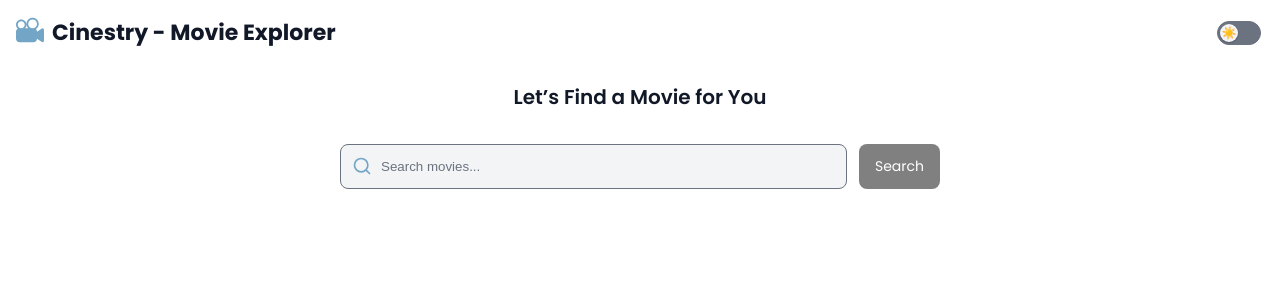
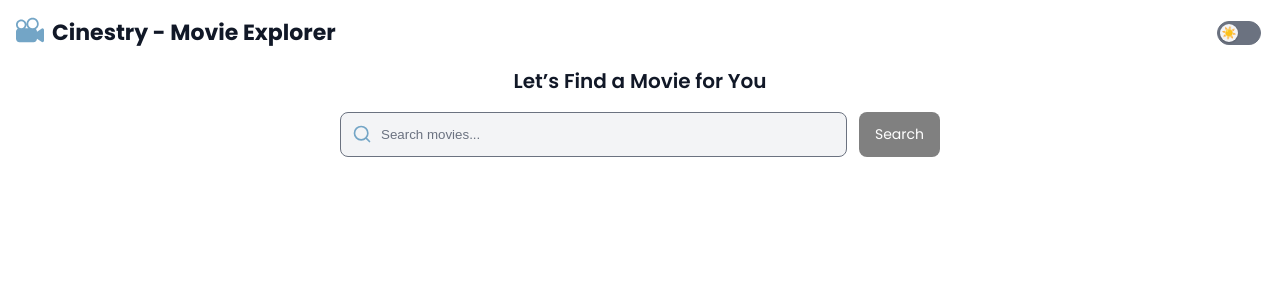
Before and after one commit to darrenbert73/cinestry, a React (Create React App) app: page / in a window 1280 px wide. Shown: the top 300 px of the page. Built offline with nearby package versions, Linux system fonts and the light colour scheme; no server answers.

Commit message:
added comments to some of the files

```diff
--- a/src/App.tsx
+++ b/src/App.tsx
@@ -7,17 +7,20 @@ import { MovieList } from './components/MovieList';
 import { MovieDetails } from './components/MovieDetails';
 import { ThemeToggle } from './components/ThemeToggle';
 import { LoadingSpinner } from './components/Spinner';
-import { searchMovies, getMovieDetails } from './api/omdb';
+import { searchMovies, getMovieDetails } from './api/movieService';
 import { Movie, MovieDetails as MovieDetailsType } from './types/movie';
 import { ReactComponent as MovieIcon } from './assets/svg/movie-icon.svg';
 
 const Shell = styled.div`
   max-width: 1500px;
   width: 100%;
+  height: 100vh;
   margin: 0 auto;
   padding: 16px;
-  display: grid;
+  display: flex;
+  flex-direction: column;
   gap: 16px;
+  overflow: hidden;
 
   @media (max-width: 768px) {
     padding: 12px;
@@ -28,6 +31,14 @@ const Shell = styled.div`
     padding: 8px;
     gap: 8px;
   }
+`;
+
+const HeaderPanels = styled.div`
+  position: sticky;
+  top: 0;
+  z-index: 10;
+  background: var(--background);
+  padding-bottom: 8px;
 `;
 
 const TopBar = styled.div`
@@ -48,7 +59,6 @@ const TopBar = styled.div`
 const Brand = styled.div`
   display: flex;
   gap: 8px;
-  // align-items: center;
   flex-shrink: 1;
 
   @media (max-width: 1024px) {
@@ -118,6 +128,8 @@ const SearchHeader = styled.h2`
 `;
 
 const MovieGrid = styled.div`
+  flex: 1;
+  overflow-y: auto;
   display: grid;
   grid-template-columns: repeat(auto-fit, minmax(150px, 1fr));
   gap: 16px;
@@ -130,7 +142,6 @@ const MovieGrid = styled.div`
     gap: 8px;
   }
 `;
-
 function App() {
   const [query, setQuery] = useState('');
   const [results, setResults] = useState<Movie[]>([]);
@@ -192,11 +203,15 @@ function App() {
     <ThemeProvider>
       <GlobalStyles />
       <Shell>
-        {header}
-        <SearchHeader>Let’s Find a Movie for You</SearchHeader>
-        <SearchBar onSearch={performSearch} />
+        <HeaderPanels>
+          {header}
+          <SearchHeader>Let’s Find a Movie for You</SearchHeader>
+          <SearchBar onSearch={performSearch} />
+        </HeaderPanels>
+
         {loading && <LoadingSpinner message="Searching for movies..." />}
         {error && <div role="alert">{error}</div>}
+
         <MovieGrid>
           <MovieList
             movies={results}
--- a/src/api/omdb.ts
+++ b/src/api/movieService.ts
@@ -14,6 +14,11 @@ const saveCache = () => {
   localStorage.setItem('detailsCache', JSON.stringify(Array.from(detailsCache.entries())));
 };
 
+/**
+ * This is a search function to get a list of movies from an external API and cache it
+ * @param query string value
+ * @returns List of movies that match the string
+ */
 export const searchMovies = async (query: string): Promise<Movie[]> => {
   const cached = cache.get(query);
   if (cached) {
@@ -30,17 +35,22 @@ export const searchMovies = async (query: string): Promise<Movie[]> => {
   return results;
 };
 
+/**
+ * Gets the movie details by passing the movie id passed from the list
+ * @param id id for the movie
+ * @returns a json object of movie details
+ */
 export const getMovieDetails = async (id: string): Promise<MovieDetails | null> => {
   const cached = detailsCache.get(id);
   if (cached) {
-    return cached; // safely return cached object
+    return cached;
   }
 
   const { data } = await axios.get(BASE_URL, {
     params: { i: id, apikey: API_KEY, plot: 'full' },
   });
 
-  if (!data) return null; // handle unexpected response
+  if (!data) return null;
 
   detailsCache.set(id, data);
   saveCache();
--- a/src/components/SearchBar.tsx
+++ b/src/components/SearchBar.tsx
@@ -6,7 +6,7 @@ const Container = styled.div`
   display: flex;
   justify-content: center;
   width: 100%;
-  padding: 0 16px; /* prevent touching screen edges on mobile */
+  padding: 0 16px;
 `;
 
 const Form = styled.form`
@@ -14,15 +14,15 @@ const Form = styled.form`
   grid-template-columns: 1fr auto;
   gap: 12px;
   width: 100%;
-  max-width: 600px; /* desktop max */
+  max-width: 600px;
 
   @media (max-width: 1024px) {
-    max-width: 500px; /* tablet */
+    max-width: 500px;
   }
 
   @media (max-width: 480px) {
-    max-width: 100%; /* mobile full width */
-    grid-template-columns: 1fr auto; /* keep input + button */
+    max-width: 100%;
+    grid-template-columns: 1fr auto;
     gap: 8px;
   }
 `;
@@ -44,7 +44,7 @@ const Input = styled.input`
   }
 
   @media (max-width: 480px) {
-    padding: 10px 12px 10px 36px; /* slightly smaller on mobile */
+    padding: 10px 12px 10px 36px;
     font-size: 14px;
   }
 `;
--- a/src/hooks/useLocalStorage.ts
+++ b/src/hooks/useLocalStorage.ts
@@ -13,9 +13,7 @@ export function useLocalStorage<T>(key: string, initialValue: T) {
   useEffect(() => {
     try {
       window.localStorage.setItem(key, JSON.stringify(storedValue));
-    } catch {
-      // ignore write errors
-    }
+    } catch {}
   }, [key, storedValue]);
 
   return [storedValue, setStoredValue] as const;
--- a/src/styles/global.ts
+++ b/src/styles/global.ts
@@ -2,23 +2,26 @@ import { createGlobalStyle } from 'styled-components';
 
 export const GlobalStyles = createGlobalStyle`
   :root {
-    /* Dark theme defaults */
-    --bg:rgb(2, 3, 3); /* dark grey */
+
+    --bg:rgb(2, 3, 3);
     --text: #e5e7eb;
     --muted: #9ca3af;
-    --card: #1f2937; /* slightly lighter card */
-    --accent: #73A5C6; /* primary */
-    --accent2: #FACC15; /* secondary primary (yellow) */
+    --card: #1f2937;
+    --accent: #73A5C6;
+    --accent2: #FACC15;
     --focus: #FACC15;
+    --scrollbar-bg: transparent;
+    --scrollbar-thumb: rgba(255, 255, 255, 0.2);
+    --scrollbar-thumb-hover: rgba(255, 255, 255, 0.35);
   }
 
   [data-theme='light'] {
-    --bg: #ffffff; /* white */
+    --bg: #ffffff;
     --text: #111827;
     --muted: #6b7280;
     --card: #f3f4f6;
-    --accent: #73A5C6; /* primary */
-    --accent2: #FACC15; /* secondary primary (yellow) */
+    --accent: #73A5C6;
+    --accent2: #FACC15;
     --focus: #FACC15;
   }
 
@@ -34,4 +37,27 @@ export const GlobalStyles = createGlobalStyle`
   a { color: var(--accent); }
   button { font: inherit; }
   :focus-visible { outline: 3px solid var(--focus); outline-offset: 2px; }
+
+  ::-webkit-scrollbar {
+    width: 6px;
+    height: 6px;
+  }
+
+  ::-webkit-scrollbar-track {
+    background: var(--scrollbar-bg);
+  }
+
+  ::-webkit-scrollbar-thumb {
+    background: var(--scrollbar-thumb);
+    border-radius: 3px;
+  }
+
+  ::-webkit-scrollbar-thumb:hover {
+    background: var(--scrollbar-thumb-hover);
+  }
+
+  * {
+    scrollbar-width: thin;
+    scrollbar-color: var(--scrollbar-thumb) var(--scrollbar-bg);
+  }
 `;
```
Also changed, not shown: 2 other files (tests, documents, lock files or other folders).
